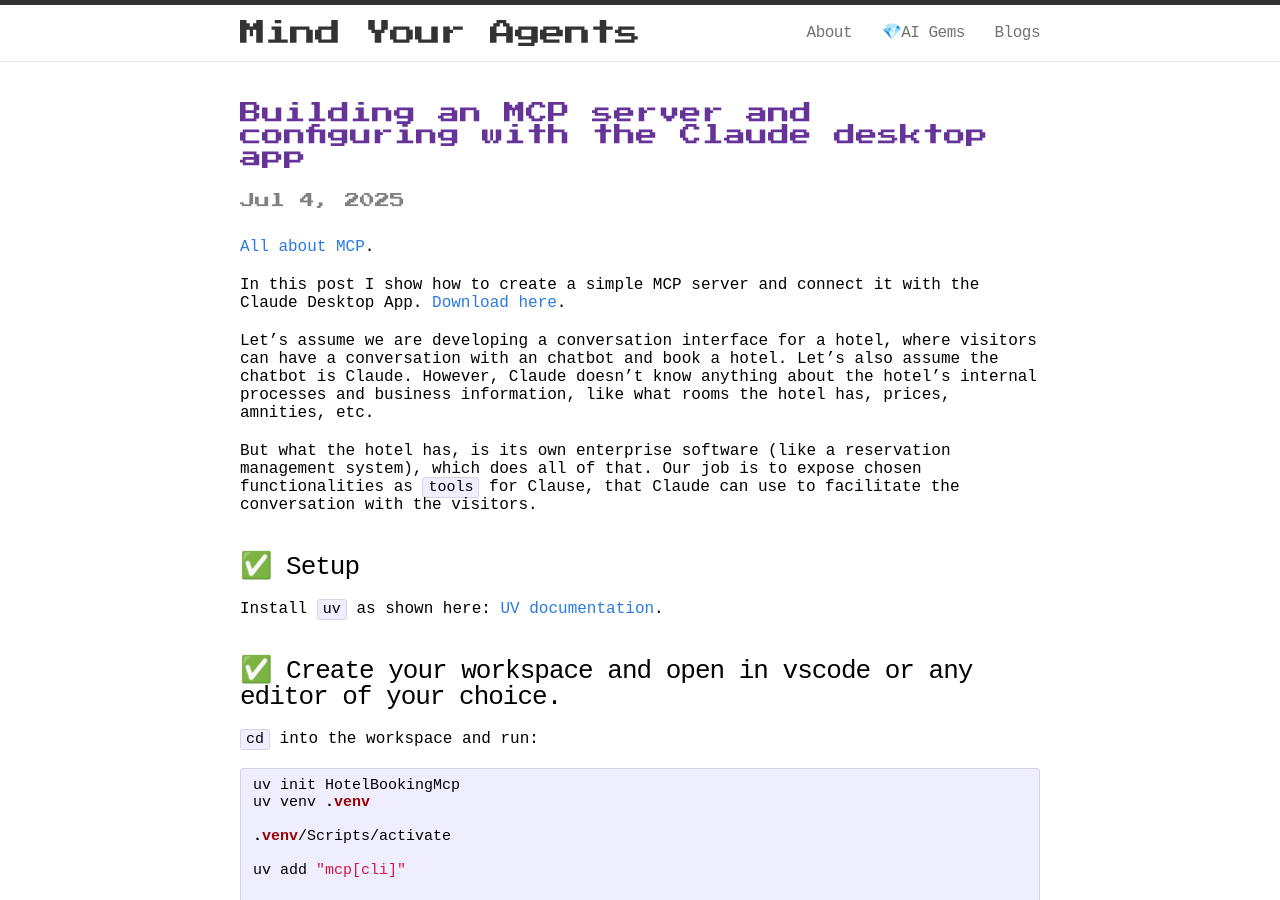
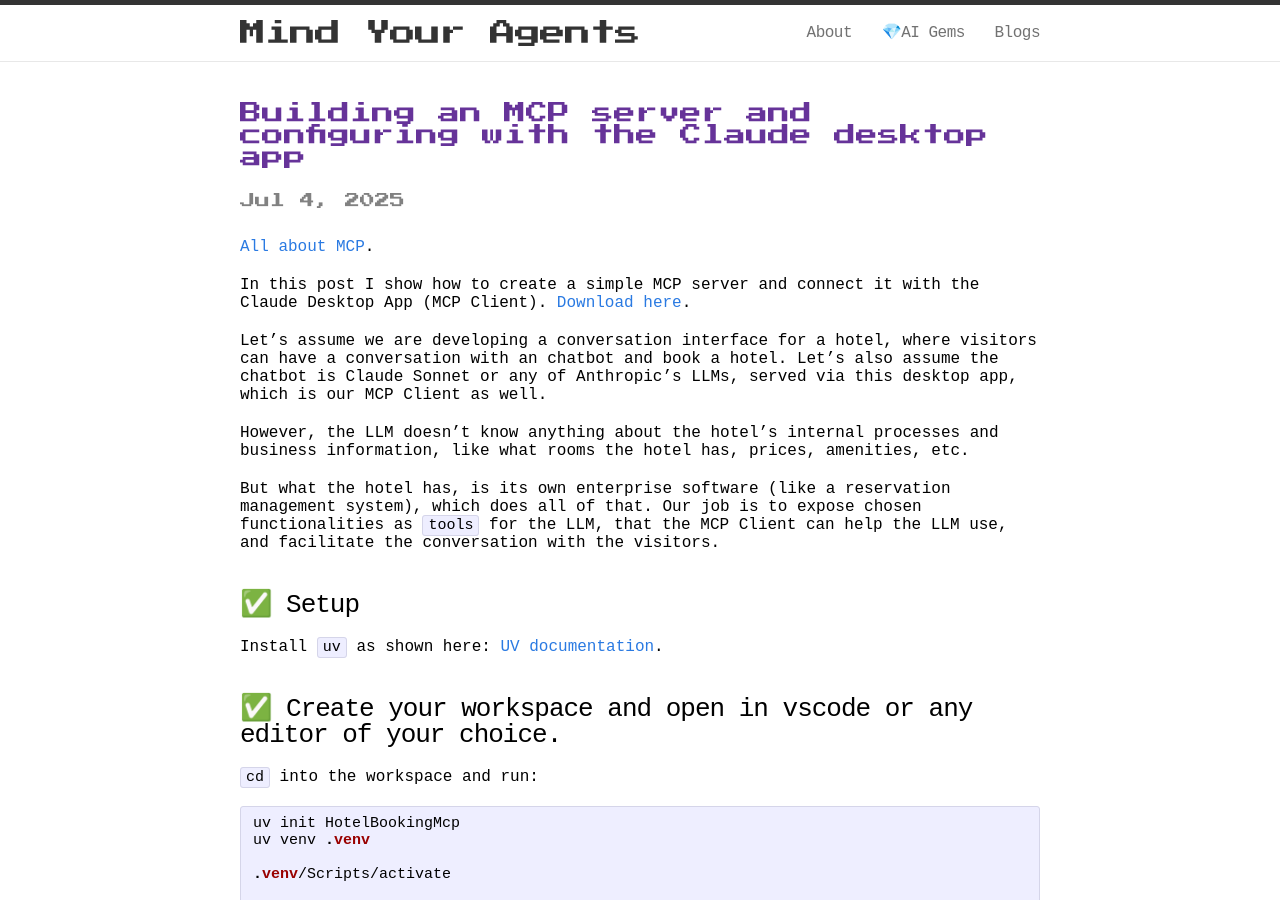
Before and after one commit to mindyouragents/mindyouragents.github.io, a Jekyll site: the page built from _posts/2025-07-04-simple-mcp-server-configured-with-claude-desktop.markdown, in a window 1280 px wide and 900 px high. Built offline with Jekyll 4.4.1, drawn with Linux system fonts in a browser that asks for light colours; some web fonts are replaced; some of the changed text lies outside the part shown.

Commit message:
new post

````diff
--- a/_posts/2025-07-04-simple-mcp-server-configured-with-claude-desktop.markdown
+++ b/_posts/2025-07-04-simple-mcp-server-configured-with-claude-desktop.markdown
@@ -8,12 +8,13 @@
 
 [All about MCP](https://modelcontextprotocol.io/introduction).
 
-In this post I show how to create a simple MCP server and connect it with the Claude Desktop App. [Download here](https://claude.ai/download).
+In this post I show how to create a simple MCP server and connect it with the Claude Desktop App (MCP Client). [Download here](https://claude.ai/download).
 
-Let's assume we are developing a conversation interface for a hotel, where visitors can have a conversation with an chatbot and book a hotel. Let's also assume the chatbot is Claude.
-However, Claude doesn't know anything about the hotel's internal processes and business information, like what rooms the hotel has, prices, amnities, etc.
+Let's assume we are developing a conversation interface for a hotel, where visitors can have a conversation with an chatbot and book a hotel. Let's also assume the chatbot is Claude Sonnet or any of Anthropic's LLMs, served via this desktop app, which is our MCP Client as well.
 
-But what the hotel has, is its own enterprise software (like a reservation management system), which does all of that. Our job is to expose chosen functionalities as `tools` for Clause, that Claude can use to facilitate the conversation with the visitors.
+However, the LLM doesn't know anything about the hotel's internal processes and business information, like what rooms the hotel has, prices, amenities, etc.
+
+But what the hotel has, is its own enterprise software (like a reservation management system), which does all of that. Our job is to expose chosen functionalities as `tools` for the LLM, that the MCP Client can help the LLM use, and facilitate the conversation with the visitors.
 
 ### ✅ Setup
 
@@ -322,11 +323,12 @@
 ```
 
 ✅ Note the `@mcp.tool()` decorator.
+✅ Every tool function must begin with docstrings. This helps the LLM understand which tool does what! *Very important!*
 
 Creating the server:
 
 ```python
-# File: server.oy
+# File: server.py
 
 from mcp.server.fastmcp import FastMCP
 
@@ -455,15 +457,17 @@
 
 Either way, now when you ask Claude question about the hotel, it will use one of the MCP tools to find and provide an answer.
 
-Asking about the hotel. Note the list of MCP tools available to Claude desktop app now:
+Now I'm asking about the hotel. Note the list of MCP tools available to Claude desktop app now:
 
 <img src="/assets/claude-mcp-1.jpg" width="100%"> <br />
 
-Asking about list of available rooms:
+Note for each answer, the app is showing which tool it used to figure out the answer, based on the docstring we wrote earlier.
+
+Then asking about list of available rooms:
 
 <img src="/assets/claude-mcp-2.jpg" width="100%"> <br />
 
-Asking about amneties and booking a suite room:
+Asking about amenities and booking a suite room:
 
 <img src="/assets/claude-mcp-3.jpg" width="100%"> <br />
 <img src="/assets/claude-mcp-4.jpg" width="100%"> <br />
````
